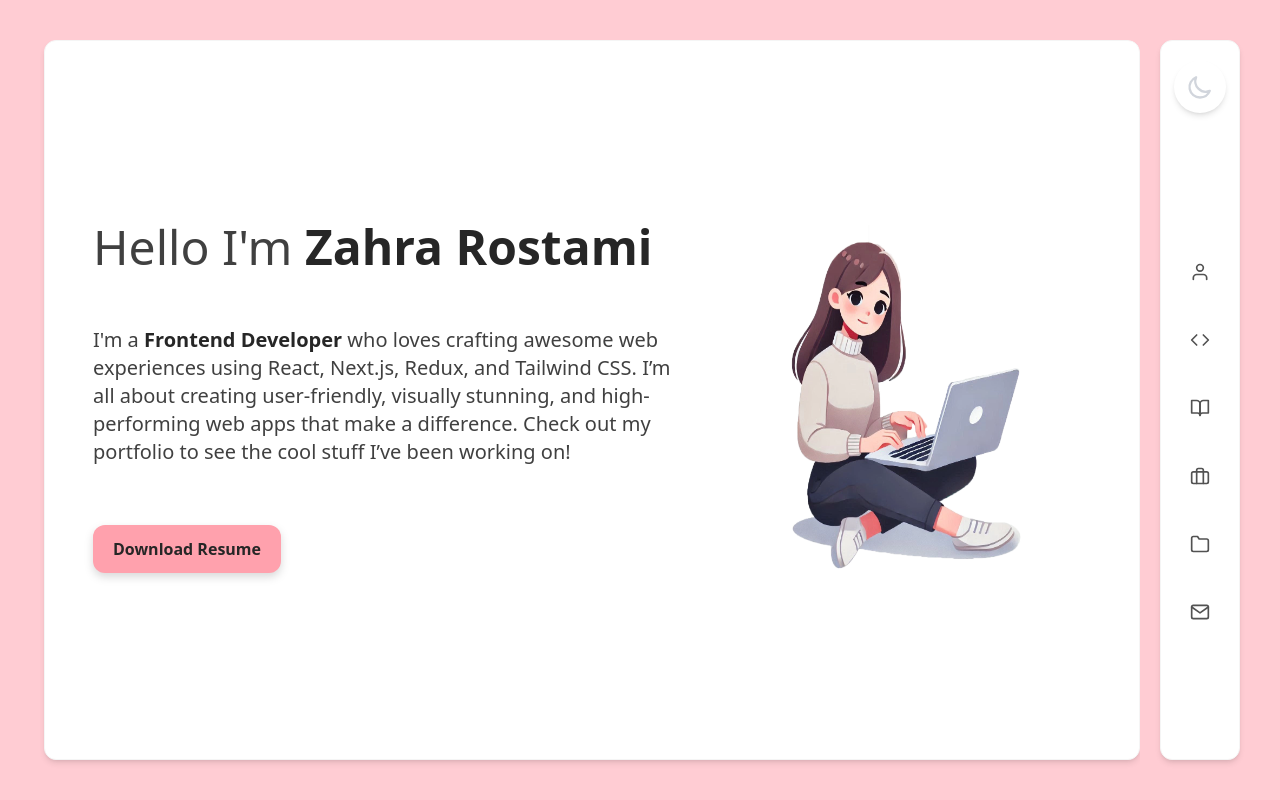
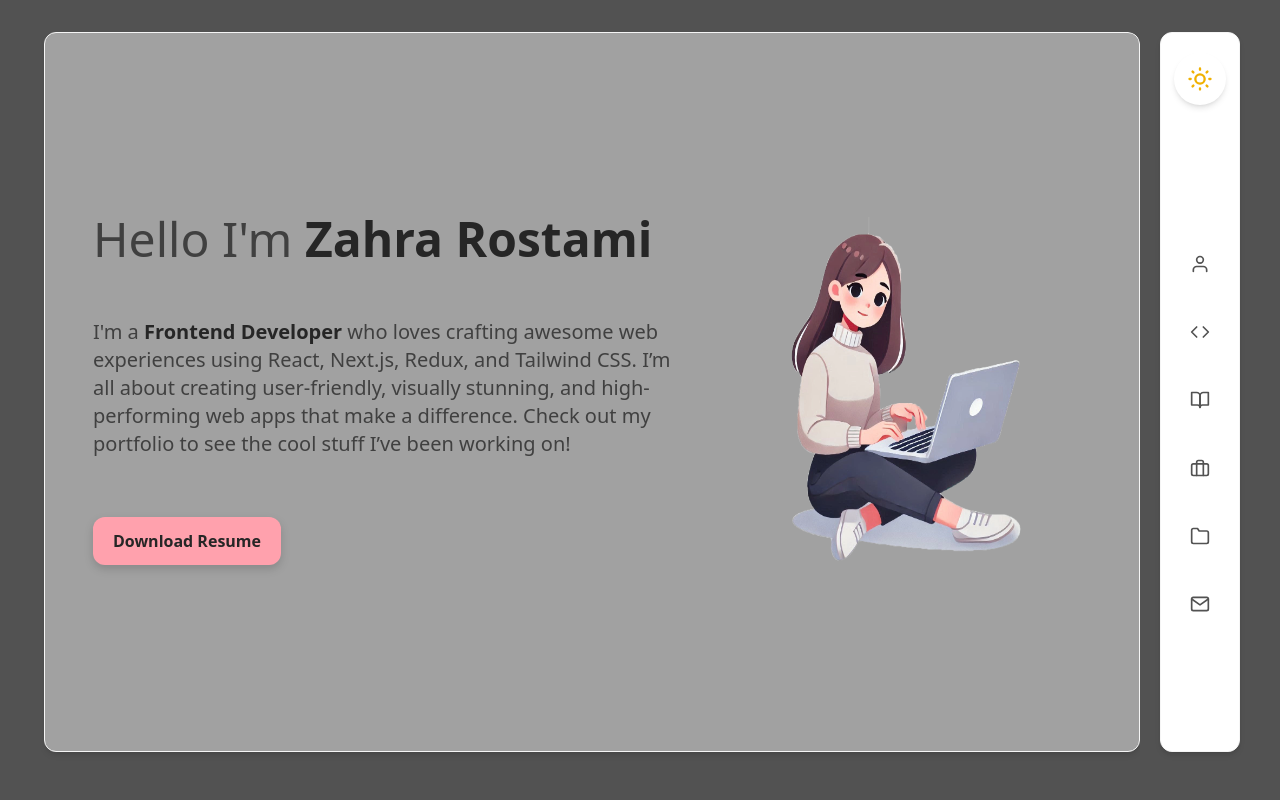
Before and after one commit to zahraRostami1999/next-portfolio, a Next.js app: page / in a window 1280 px wide. Both pictures are taken after a click on the button "تغییر تم". Built offline with nearby package versions, Linux system fonts and the light colour scheme.

Commit message:
04-09-06-Fix day/night switch

```diff
--- a/src/components/about/About.jsx
+++ b/src/components/about/About.jsx
@@ -20,7 +20,7 @@ export default function About() {
   };
 
   return (
-    <div className="w-full bg-white lg:py-0 sm:py-10 py-3 flex flex-wrap items-center p-5 h-[90vh] rounded-xl shadow-md border border-neutral-100">
+    <div className="w-full bg-white dark:bg-neutral-400 dark:text-white lg:py-0 sm:py-10 py-3 flex flex-wrap items-center p-5 h-[90vh] rounded-xl shadow-md border border-neutral-100">
       <div className="lg:px-2 w-full flex lg:justify-between sm:flex-wrap-reverse justify-center flex-wrap-reverse">
         <div className="lg:w-3/5 md:w-3/5 sm:w-4/5 w-11/12 lg:px-5 md:px-14">
           <div className="w-full h-full flex flex-wrap justify-start items-center sm:py-10 py-6 text-neutral-700">
--- a/src/components/day&night/ThemeSwitcher.jsx
+++ b/src/components/day&night/ThemeSwitcher.jsx
@@ -31,9 +31,10 @@ const ThemeSwitcher = () => {
       aria-label="تغییر تم"
     >
       {isDark ? (
-        <HiOutlineMoon size={28} className="text-gray-300" />
+        <HiOutlineSun size={28} className="text-yellow-500" />
+
       ) : (
-        <HiOutlineSun size={28} className="text-yellow-500" />
+        <HiOutlineMoon size={28} className="text-neutral-400" />
       )}
     </button>
   );
--- a/src/pages/_app.js
+++ b/src/pages/_app.js
@@ -2,7 +2,7 @@ import "@/styles/globals.css";
 
 export default function App({ Component, pageProps }) {
   return (
-    <div className="px-10 bg-rose-200">
+    <div className="px-10 bg-rose-200 dark:bg-neutral-600">
       <Component {...pageProps} />
     </div>
   )
--- a/src/pages/index.jsx
+++ b/src/pages/index.jsx
@@ -22,7 +22,7 @@ export default function Home() {
   };
 
   return (
-    <div className="flex flex-row-reverse h-screen gap-5 pt-10">
+    <div className="flex flex-row-reverse h-screen gap-5 pt-8">
       <Sidebar
         onNavigate={(section) => {
           const refs = {
```
